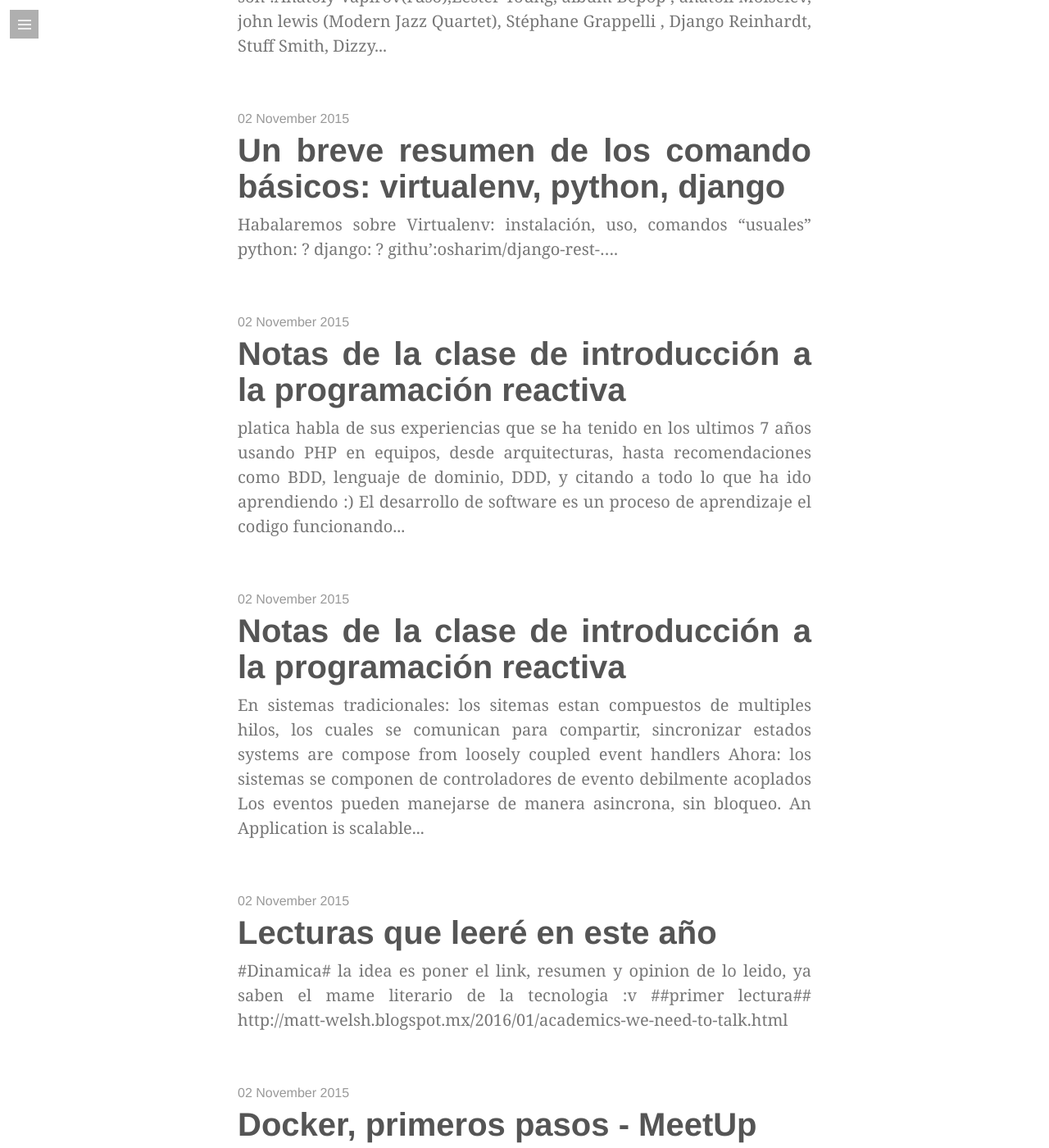
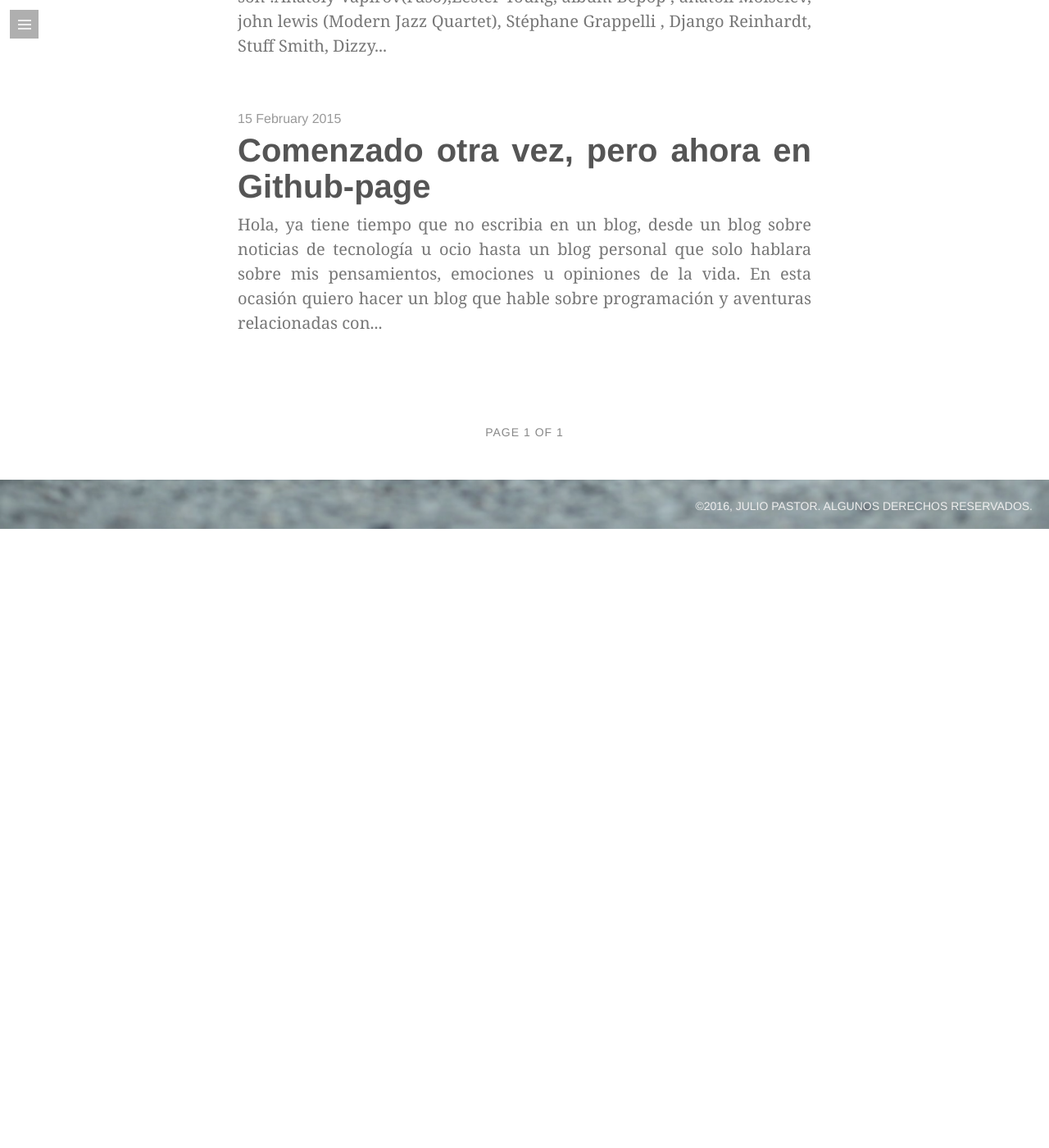
Before and after one commit to pazthor/pazthor.github.io, a Jekyll site: the page built from index.html, in a window 1280 px wide and 1400 px high, scrolled down 1175 px. Shown: the whole window at 82% size. Built offline with Jekyll 4.4.1, drawn with Linux system fonts in a browser that asks for light colours; some web fonts are replaced; the list of posts is cut into pages by our own code; after the commit the page ends 1820 px from its top, so only the background shows below that; some of the changed text lies outside the part shown.

Commit message:
se eliminan post sin estructura

```diff
--- a/_posts/2015-11-02-iniciando_Docker.md
+++ /dev/null
@@ -1,31 +0,0 @@
----
-layout: post
-title:  "Docker, primeros pasos - MeetUp"
-date:   2015-11-2 18:30:50
-categories:  docker basic linux
----
-##miniTaller##
-
-instalacion
-busscar en docker y descargar
-
-docker es el productor (no tecnologia)
-
-imagenes
-obtienes una imagen luegoentonces creas un contenedor
-imagenes un snapshot de toda la aplicaciones y sus dependencias
-- se puede hacer usando un supervisor o tarea ad-hoc
-
-3 formas para obtener imagenes
-
-DOCKERFILE
-docker hub
-manualmente del contenedores a la imagen
-
-
-
-contenedores
-
-binding
-volumenes
-por binding- ligar puerto del host al contenedor...
--- a/_posts/2015-11-2-notas-1ProgReac.markdown
+++ /dev/null
@@ -1,102 +0,0 @@
----
-layout: post
-title:  "Notas de la clase de introducción a la programación reactiva"
-date:   2015-11-2 22:00:50
-categories: personal beer
----
-
-En sistemas tradicionales: los sitemas estan compuestos de multiples hilos, los cuales se comunican para compartir, sincronizar estados
-systems are compose from loosely coupled event handlers
-Ahora: los sistemas se componen de controladores de evento debilmente acoplados
-Los eventos pueden manejarse de manera asincrona, sin bloqueo.
-
-An Application is scalable if it is able to be expanded according to its usage
-
-Una aplicación es escalable si esta es capaz de expandirese  de acuerdo a su uso.
-
-
-Scale up : make use of parallelism in multi-core systems
-Scale down: make use of multiple server nodes.
-
-Important for scalability:  Minimize shared mutable state.
-Important for scale out: Location Transparency, resilience.
-
-
-An Application is ##Resilient## if it can recover qucky from failures
-Failures can be
--software failures
-hardware failures
-connection failures
-
-
-
-
-A continuación les copio y pego  lo que serian las soluciones oficiales que dan sus respectivos autores, esperando que les sirva para  que manden su solución al evaluador.
-
-En está ocasión no traduciré la solución para evitar alguna desambiguación.
-
-Note, that if the array has two intersecting continuous non-decreasing subsequence, they can be combined into one. Therefore, you can just pass the array from left to right. If the current subsequence can be continued using the i-th element, then we do it, otherwise we start a new one. The answer is the maximum subsequence of all the found ones.
-
-Asymptotics — O(n).
-Source: [Kefa and First Steps]
-{% highlight C %}
-#include<stdio.h>
-int array[100003];
-int main(){
-  int n,i,max,count;
-  scanf("%d",&n);
-  for( i =0; i< n; i++)
-    scanf("%d", &array[i]);
-  max = count =1;
-  for(i =1; i < n ; i++){
-    if(array[i] >= array[i-1])
-      count++;
-    else if(max < count){
-      max = count;
-      count =1;
-    }else count =1;
-
-  }
-  if(max < count) max = count;
-  printf("%d",max);
-
-
-return 0;
-}
-{% endhighlight %}
-
-
-
-It's easy to see that number x can appear in column i only once — in row x / i. For every column i, let's check that x divides i and x / i ≤ n. If all requirements are met, we'll update the answer.
-
-The complexity is O(n)
-Source: [Multiplication Table]
-
-
-
-{% highlight c %}
-#include<stdio.h>
-
-int main(){
-  int n,i, x,j;
-  int count = j=0;
-
-  scanf("%d %d", &n, &x);
-  if (x <= n) count++;
-  for( i = 2 ;i <= n ; i++){
-
-    j = x / i;
-    if( (j * i) == x && j <= n )   count++;
-
-  }
-  printf("%d\n", count);
-
-
-  return 0;
-}
-
-{%endhighlight %}
-
-
-[Multiplication Table]: http://codeforces.com/blog/entry/20226
-[Kefa and First Steps]: http://codeforces.com/blog/entry/20468
--- a/_posts/2015-12-05-platica-MonteAlegre-SoftwareLibre.md
+++ /dev/null
@@ -1,124 +0,0 @@
----
-layout: post
-title:  "Notas de la clase de introducción a la programación reactiva"
-date:   2015-11-2 22:00:50
-categories: conferencia beer
----
-
-platica habla de sus experiencias que se  ha tenido en los ultimos 7 años usando  PHP en equipos, desde arquitecturas, hasta  recomendaciones como
-BDD, lenguaje de dominio, DDD, y citando a todo lo que ha ido aprendiendo :)
-
-
-El desarrollo de software es un proceso de aprendizaje
-el codigo funcionando  es solo un efecto colateral
--alberto brandolini
-
-
-Arquitectura hexagonal  (puertos y adaptadores)
-
-
-Action Domain Responder
-ADR
-MVC
-diseño orientado a objetos
-"no puedes mejorar el diseño  si no sabes hacerlo"
-
-"principal package an sing"
-mathias nova
-githu':montealegreluis/php-testing-tools
-
-En sistemas tradicionales: los sitemas estan compuestos de multiples hilos, los cuales se comunican para compartir, sincronizar estados
-systems are compose from loosely coupled event handlers
-Ahora: los sistemas se componen de controladores de evento debilmente acoplados
-Los eventos pueden manejarse de manera asincrona, sin bloqueo.
-
-An Application is scalable if it is able to be expanded according to its usage
-
-Una aplicación es escalable si esta es capaz de expandirese  de acuerdo a su uso.
-
-
-Scale up : make use of parallelism in multi-core systems
-Scale down: make use of multiple server nodes.
-
-Important for scalability:  Minimize shared mutable state.
-Important for scale out: Location Transparency, resilience.
-
-
-An Application is ##Resilient## if it can recover qucky from failures
-Failures can be
--software failures
-hardware failures
-connection failures
-
-
-
-
-A continuación les copio y pego  lo que serian las soluciones oficiales que dan sus respectivos autores, esperando que les sirva para  que manden su solución al evaluador.
-
-En está ocasión no traduciré la solución para evitar alguna desambiguación.
-
-Note, that if the array has two intersecting continuous non-decreasing subsequence, they can be combined into one. Therefore, you can just pass the array from left to right. If the current subsequence can be continued using the i-th element, then we do it, otherwise we start a new one. The answer is the maximum subsequence of all the found ones.
-
-Asymptotics — O(n).
-Source: [Kefa and First Steps]
-{% highlight C %}
-#include<stdio.h>
-int array[100003];
-int main(){
-  int n,i,max,count;
-  scanf("%d",&n);
-  for( i =0; i< n; i++)
-    scanf("%d", &array[i]);
-  max = count =1;
-  for(i =1; i < n ; i++){
-    if(array[i] >= array[i-1])
-      count++;
-    else if(max < count){
-      max = count;
-      count =1;
-    }else count =1;
-
-  }
-  if(max < count) max = count;
-  printf("%d",max);
-
-
-return 0;
-}
-{% endhighlight %}
-
-
-
-It's easy to see that number x can appear in column i only once — in row x / i. For every column i, let's check that x divides i and x / i ≤ n. If all requirements are met, we'll update the answer.
-
-The complexity is O(n)
-Source: [Multiplication Table]
-
-
-
-{% highlight c %}
-#include<stdio.h>
-
-int main(){
-  int n,i, x,j;
-  int count = j=0;
-
-  scanf("%d %d", &n, &x);
-  if (x <= n) count++;
-  for( i = 2 ;i <= n ; i++){
-
-    j = x / i;
-    if( (j * i) == x && j <= n )   count++;
-
-  }
-  printf("%d\n", count);
-
-
-  return 0;
-}
-
-{%endhighlight %}
-
-
-[Multiplication Table]: http://codeforces.com/blog/entry/20226
-[Kefa and First Steps]: http://codeforces.com/blog/entry/20468
--- a/_posts/2015-12-05-virtualenvs-python-django.md
+++ /dev/null
@@ -1,20 +0,0 @@
----
-layout: post
-title:  "Un breve resumen de los comando básicos: virtualenv, python, django"
-date:   2015-11-2 22:00:50
-categories: personal beer
----
-
-Habalaremos sobre Virtualenv:
-instalación, uso, comandos "usuales"
-
-python:
-
-?
-
-django:
-?
-
-
-
-githu':osharim/django-rest-....
--- a/_posts/2016-01-8-lecturas-metas-2016.md
+++ /dev/null
@@ -1,12 +0,0 @@
----
-layout: post
-title:  " Lecturas que leeré en este año"
-date:   2015-11-2 19:30:50
-categories:  lecturas metas tech 2016
----
-
-#Dinamica#
-la idea es poner el link, resumen y opinion de lo leido, ya saben el mame literario de la tecnologia :v
-
-##primer lectura##
-http://matt-welsh.blogspot.mx/2016/01/academics-we-need-to-talk.html
--- a/index.html
+++ b/index.html
@@ -1,58 +1,72 @@
 ---
 layout: default
-title: Bienvenido a mi blog
+title: Hey! Saludos
 ---
 
 <header class="clean" style="height: 350px; background-image: url({{ site.cover }});" data-stellar-background-ratio="0.5" data-stellar-horizontal-offset="50">
 	{% include top.html %}
 	<a href="{{ site.url }}">
-		<div id="home-title" class="site-icon-home" style="background-image: url({{ site.icon }});" data-stellar-ratio="0.5"></div>
+		<div id="home-title" class="site-icon-home"
+		style="background-image: url({{ site.icon }});"
+		data-stellar-ratio="0.5"></div>
 	</a>
 </header>
 <div id="middle">
 <div id="post-list">
 	{% for post in paginator.posts %}
 		<div>
-			<span class="post-date">{{ post.date | date_to_long_string }}</span>
+			<span class="post-date">{{ post.date |
+			date_to_long_string }}</span>
 			<h1><a href="{{ post.url }}">{{ post.title }}</a></h1>
-			<p class="post-description">{{ post.content | strip_html | truncatewords: 50 }}</p>
+			<p class="post-description">{{ post.content |
+			strip_html | truncatewords: 50 }}</p>
 		</div>
 		<br>
 	{% endfor %}
 </div>
 <nav class="pagination" role="navigation">
 	{% if paginator.next_page %}
-		<a class="newer-posts" href="/page{{paginator.next_page}}">&larr; Older posts</a>
-	{% endif %}
-	<span class="page-number">Page {{ paginator.page }} of {{ paginator.total_pages }}</span>
-	{% if paginator.previous_page %}
-		{% if paginator.page == 2 %}
-			<a class="older-posts" href="/">Newer posts &rarr;</a>
-		{% else %}
-			<a class="older-posts" href="/page{{paginator.previous_page}}">Newer posts &rarr;</a>
-		{% endif %}
-	{% endif %}
-	{% if page.comments %}
+		<a class="newer-posts"
+	href="/page{{paginator.next_page}}">&larr; Older posts</a> {%
+	endif %}
+	<span class="page-number">Page {{ paginator.page }} of {{
+	paginator.total_pages }}</span> {% if paginator.previous_page
+	%} {% if paginator.page == 2 %}
+			<a class="older-posts" href="/">Newer posts
+		&rarr;</a> {% else %}
+			<a class="older-posts"
+		href="/page{{paginator.previous_page}}">Newer posts
+		&rarr;</a> {% endif %} {% endif %} {% if page.comments
+		%}
 		<div id="disqus_thread"></div>
 			<script>
 
 
-				(function() { // DON'T EDIT BELOW THIS LINE
-				var d = document, s = d.createElement('script');
+				(function() { // DON'T EDIT BELOW THIS
+				LINE var d = document, s =
+				d.createElement('script');
 
 				s.src = '//pazthor.disqus.com/embed.js';
 
-				s.setAttribute('data-timestamp', +new Date());
-				(d.head || d.body).appendChild(s);
-				})();
+				s.setAttribute('data-timestamp', +new
+				Date()); (d.head ||
+				d.body).appendChild(s); })();
 
 			</script>
-				<noscript>Please enable JavaScript to view the <a href="https://disqus.com/?ref_noscript" rel="nofollow">comments powered by Disqus.</a></noscript>
+				<noscript>Please enable JavaScript to
+				view
+				the <a href="https://disqus.com/?ref_noscript"
+				rel="nofollow">comments powered by
+				Disqus.</a></noscript>
 
 
 	{% endif %}
 </nav>
 </div>
 <footer class="clean" style="background-image: url({{ site.cover }}); background-position: bottom; height: 60px;">
-	<p class="copyright">&copy;{{ site.time | date: "%Y" }}, <a href="{{ site.copyright.url }}" target="_blank">{{ site.copyright.author }}</a>. <a href="{{ site.copyright.type_url }}" target="_blank">{{ site.copyright.type_title }}</a>.</p>
+	<p class="copyright">&copy;{{ site.time | date: "%Y"
+	}}, <a href="{{ site.copyright.url }}" target="_blank">{{
+	site.copyright.author }}</a>. <a href="{{
+	site.copyright.type_url }}" target="_blank">{{
+	site.copyright.type_title }}</a>.</p>
 </footer>
```
Also changed, not shown: _posts/2015-02-15-comenzando-otra-vez0.markdown (deleted, +0 -12 lines), _posts/2015-06-12-escribiendo.markdown (deleted, +0 -10 lines), _posts/2015-10-15-codigorespuesta.markdown (deleted, +0 -50 lines), _posts/2015-12-18-quotes.md (deleted, +0 -8 lines), 1 other file.
